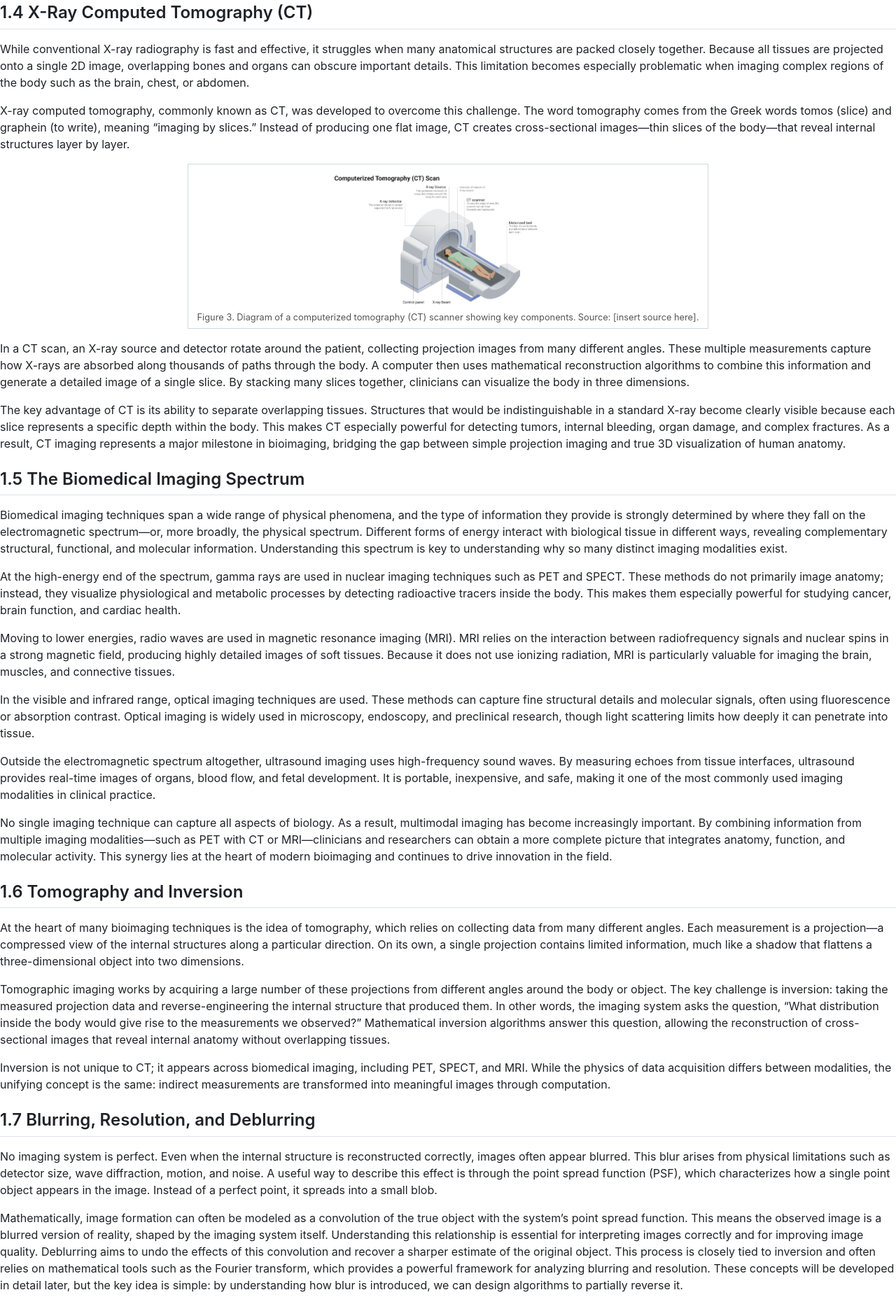
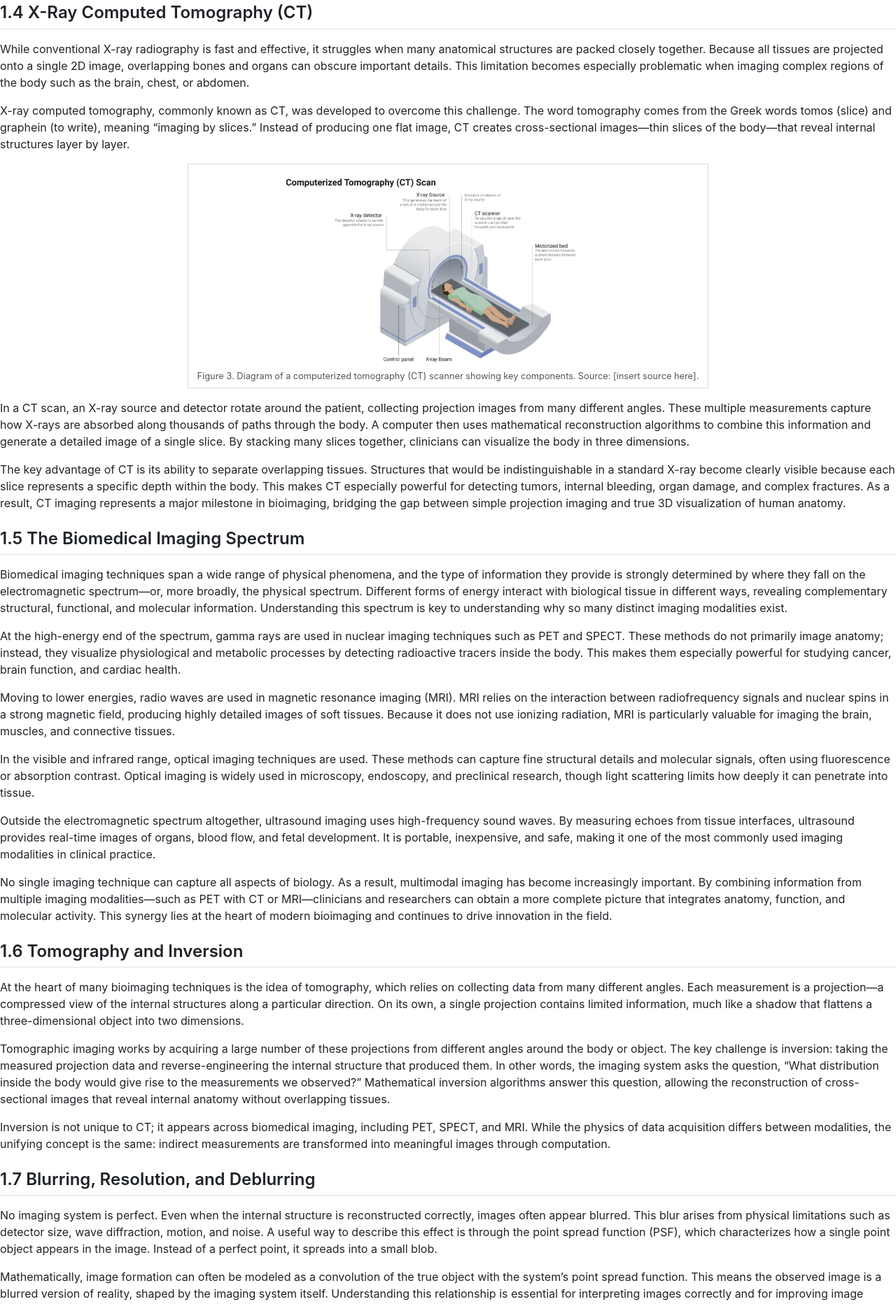
Before and after one commit to NikhilaRao1/medical-imaging-book, a Jekyll site: the page built from chapter1.md, in a window 1280 px wide. Shown: the part 1643-3507 px from the top of the page at 70% size. Built offline with Jekyll 4.4.1, drawn with Linux system fonts in a browser that asks for light colours; nearby versions of some CDN libraries; our own code applies the rules of GitHub Pages for plain Markdown files.

Commit message:
Update chapter1.md

```diff
--- a/chapter1.md
+++ b/chapter1.md
@@ -57,7 +57,7 @@ X-ray computed tomography, commonly known as CT, was developed to overcome this
 <table align="center">
   <tr>
     <td align="center">
-      <img src="images/computerizedtomography.png" alt="Computerized Tomography (CT) scan machine" width="350">
+      <img src="images/computerizedtomography.png" alt="Computerized Tomography (CT) scan machine" width="500">
       <p style="font-size: 0.8em; color: #555;">Figure 3. Diagram of a computerized tomography (CT) scanner showing key components. Source: [insert source here].</p>
     </td>
   </tr>
```
